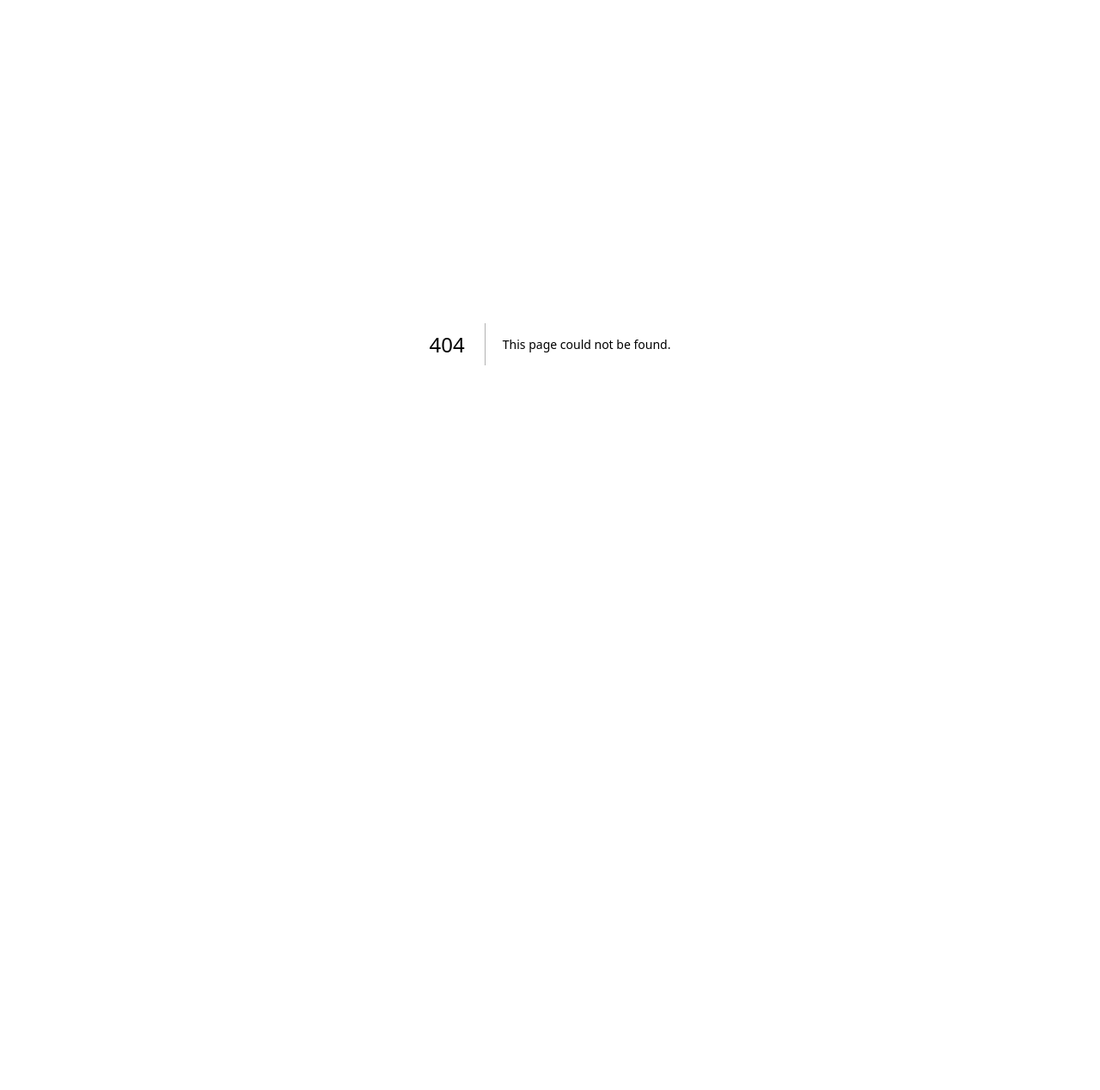
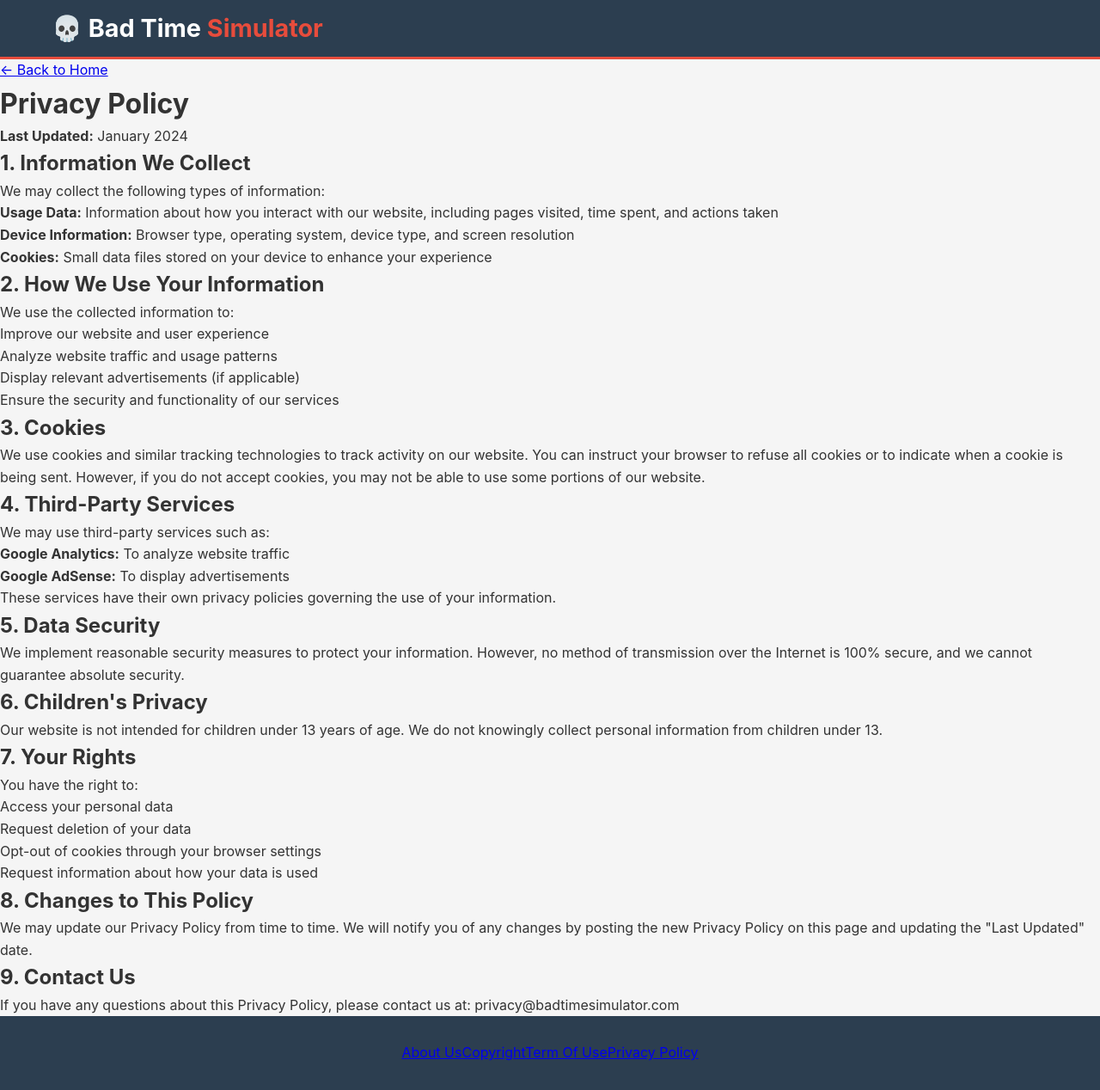
Before and after one commit to lunianfu1986/bad-time-simulator-nextjs, a Next.js app: page /privacy-policy in a window 1280 px wide. Before the commit this address had no page. Shown: the whole page at 86% size. Before the commit the page ends 800 px from the top, so only its background shows below. Built offline with nearby package versions, Linux system fonts and the light colour scheme.

Commit message:
Create page.js

```diff
--- /dev/null
+++ b/app/privacy-policy/page.js
@@ -0,0 +1,86 @@
+import Link from 'next/link'
+
+export const metadata = {
+  title: 'Privacy Policy - Bad Time Simulator',
+  description: 'Privacy policy for Bad Time Simulator website.',
+}
+
+export default function PrivacyPolicy() {
+  return (
+    <>
+      <nav className="top-nav">
+        <div className="nav-container">
+          <Link href="/" className="logo">💀 Bad Time <span>Simulator</span></Link>
+        </div>
+      </nav>
+
+      <div className="sub-page">
+        <div className="sub-page-content">
+          <Link href="/" className="back-btn">← Back to Home</Link>
+
+          <h1>Privacy Policy</h1>
+
+          <p><strong>Last Updated:</strong> January 2024</p>
+
+          <h2>1. Information We Collect</h2>
+          <p>We may collect the following types of information:</p>
+          <ul>
+            <li><strong>Usage Data:</strong> Information about how you interact with our website, including pages visited, time spent, and actions taken</li>
+            <li><strong>Device Information:</strong> Browser type, operating system, device type, and screen resolution</li>
+            <li><strong>Cookies:</strong> Small data files stored on your device to enhance your experience</li>
+          </ul>
+
+          <h2>2. How We Use Your Information</h2>
+          <p>We use the collected information to:</p>
+          <ul>
+            <li>Improve our website and user experience</li>
+            <li>Analyze website traffic and usage patterns</li>
+            <li>Display relevant advertisements (if applicable)</li>
+            <li>Ensure the security and functionality of our services</li>
+          </ul>
+
+          <h2>3. Cookies</h2>
+          <p>We use cookies and similar tracking technologies to track activity on our website. You can instruct your browser to refuse all cookies or to indicate when a cookie is being sent. However, if you do not accept cookies, you may not be able to use some portions of our website.</p>
+
+          <h2>4. Third-Party Services</h2>
+          <p>We may use third-party services such as:</p>
+          <ul>
+            <li><strong>Google Analytics:</strong> To analyze website traffic</li>
+            <li><strong>Google AdSense:</strong> To display advertisements</li>
+          </ul>
+          <p>These services have their own privacy policies governing the use of your information.</p>
+
+          <h2>5. Data Security</h2>
+          <p>We implement reasonable security measures to protect your information. However, no method of transmission over the Internet is 100% secure, and we cannot guarantee absolute security.</p>
+
+          <h2>6. Children's Privacy</h2>
+          <p>Our website is not intended for children under 13 years of age. We do not knowingly collect personal information from children under 13.</p>
+
+          <h2>7. Your Rights</h2>
+          <p>You have the right to:</p>
+          <ul>
+            <li>Access your personal data</li>
+            <li>Request deletion of your data</li>
+            <li>Opt-out of cookies through your browser settings</li>
+            <li>Request information about how your data is used</li>
+          </ul>
+
+          <h2>8. Changes to This Policy</h2>
+          <p>We may update our Privacy Policy from time to time. We will notify you of any changes by posting the new Privacy Policy on this page and updating the "Last Updated" date.</p>
+
+          <h2>9. Contact Us</h2>
+          <p>If you have any questions about this Privacy Policy, please contact us at: privacy@badtimesimulator.com</p>
+        </div>
+      </div>
+
+      <footer className="footer">
+        <div className="footer-links">
+          <Link href="/about-us">About Us</Link>
+          <Link href="/copyright">Copyright</Link>
+          <Link href="/terms">Term Of Use</Link>
+          <Link href="/privacy-policy">Privacy Policy</Link>
+        </div>
+      </footer>
+    </>
+  )
+}
```
